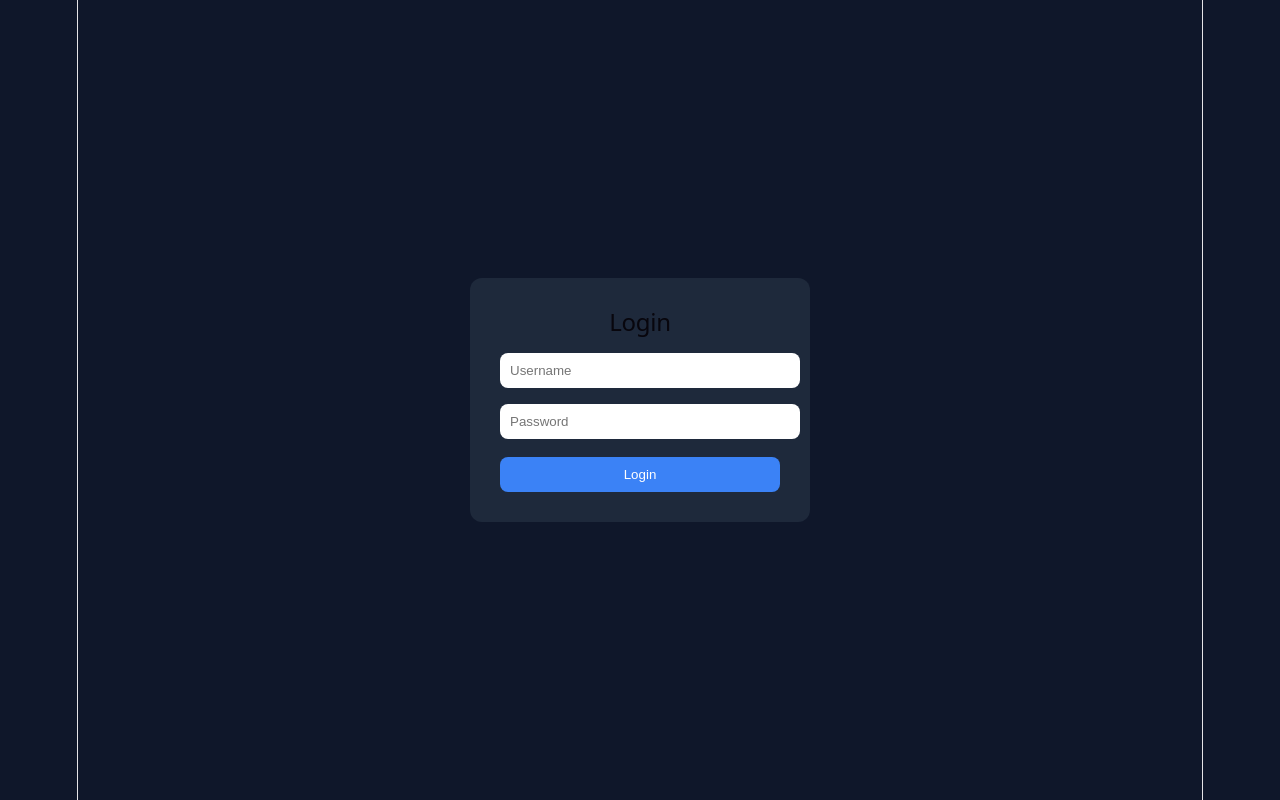
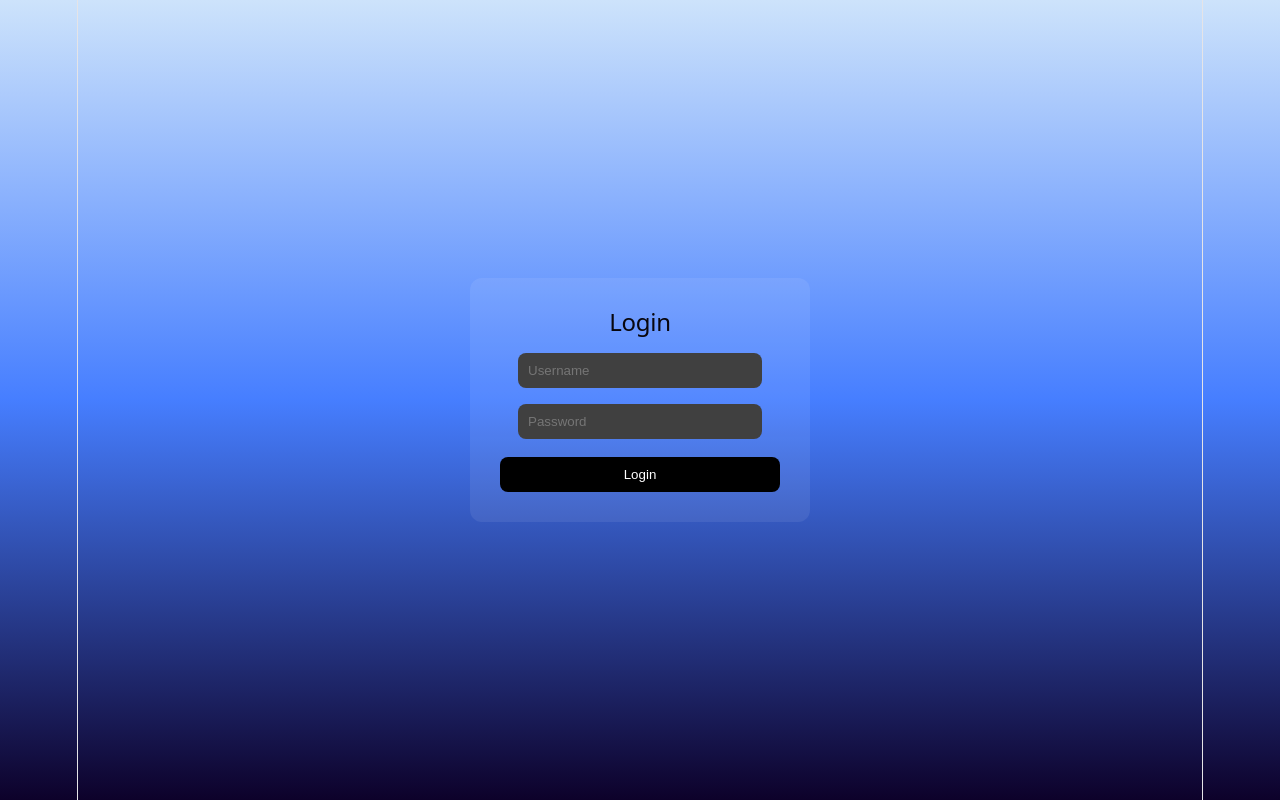
Before and after one commit to mohammadtaha2007/biometric-login, a React (Vite) app in the folder biometric-login/: page / in a window 1280 px wide. Built offline with nearby package versions, Linux system fonts and the light colour scheme.

Commit message:
UpdateCSS

```diff
--- a/biometric-login/src/App.css
+++ b/biometric-login/src/App.css
@@ -1,7 +1,7 @@
 body {
   margin: 0;
   font-family: sans-serif;
-  background: #0f172a;
+  background: linear-gradient(rgb(205, 227, 251),#467eff,rgb(13, 1, 42) );
 }
 
 .container {
@@ -12,9 +12,9 @@ body {
 }
 
 .card {
-  background: #1e293b;
+  background: #ffffff13;
   padding: 30px;
-  color: white;
+  color: rgb(0, 0, 0);
   text-align: center;
   width: 280px;
   border-radius: 12px;
@@ -22,12 +22,14 @@ body {
 
 
 input {
-  width: 100%;
+  background: #404040;
+  width: 80%;
   border-radius: 8px;
   padding: 10px;
   margin: 8px 0;
   outline: none;
   border: none;
+  color: white;
 }
 
 
@@ -35,18 +37,23 @@ button {
   width: 100%;
   padding: 10px;
   margin-top: 10px;
-  background: #3b82f6;
+  background: #000000;
   color: white;
   border: none;
   border-radius: 8px;
   cursor: pointer;
+  transition: all .5s;
 }
 
 button:hover {
-  background: #2563eb;
+  background: #003ab7;
 }
 
 .error {
-  color: #ef4444;
+  color: #ffffff;
+  background-color: red;
+  font-size: small;
+  padding: 1px;
   margin-top: 10px;
+    border-radius: 8px;
 }
```
